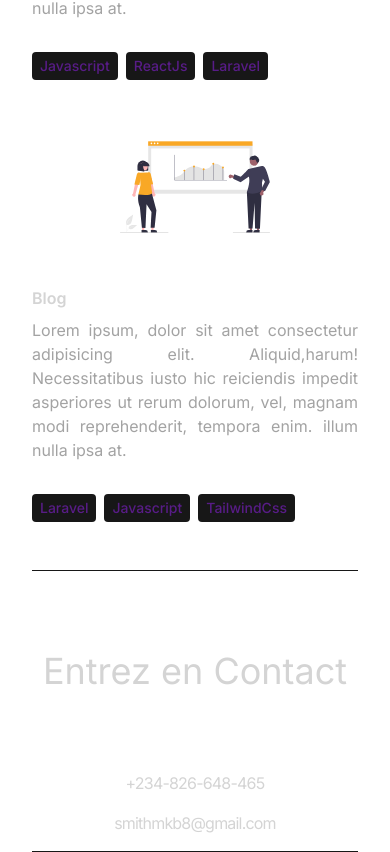
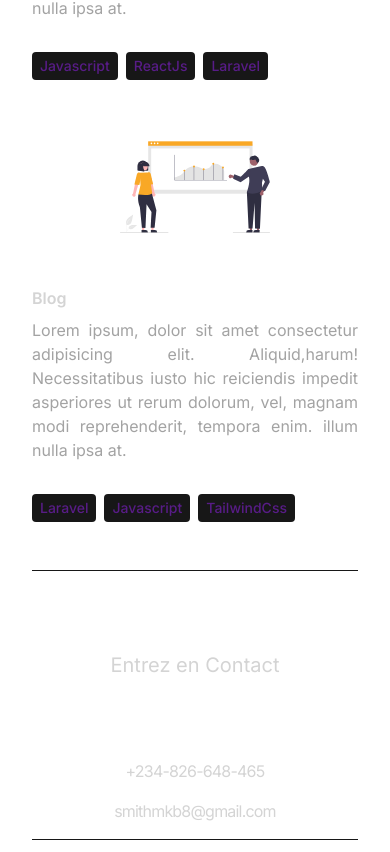
Before and after one commit to Smith-mkb/mkb-david, a React (Vite) app: page / in a window 390 px wide. Shown: the part 5365-6217 px from the top of the page. Built offline with nearby package versions, Linux system fonts and the light colour scheme.

Commit message:
set: size de text sur mobile et desctop

```diff
--- a/src/components/Contact.jsx
+++ b/src/components/Contact.jsx
@@ -7,7 +7,7 @@ const Contact = () => {
         whileInView={{ opacity: 1, y: 0 }}
         initial={{ opacity: 0, y: -100 }}
         transition={{ duration: 0.5 }}
-        className="my-20 text-center text-4xl"
+        className="my-20 text-center text-xl md:text-4xl"
       >
         Entrez en Contact
       </motion.h2>
```
